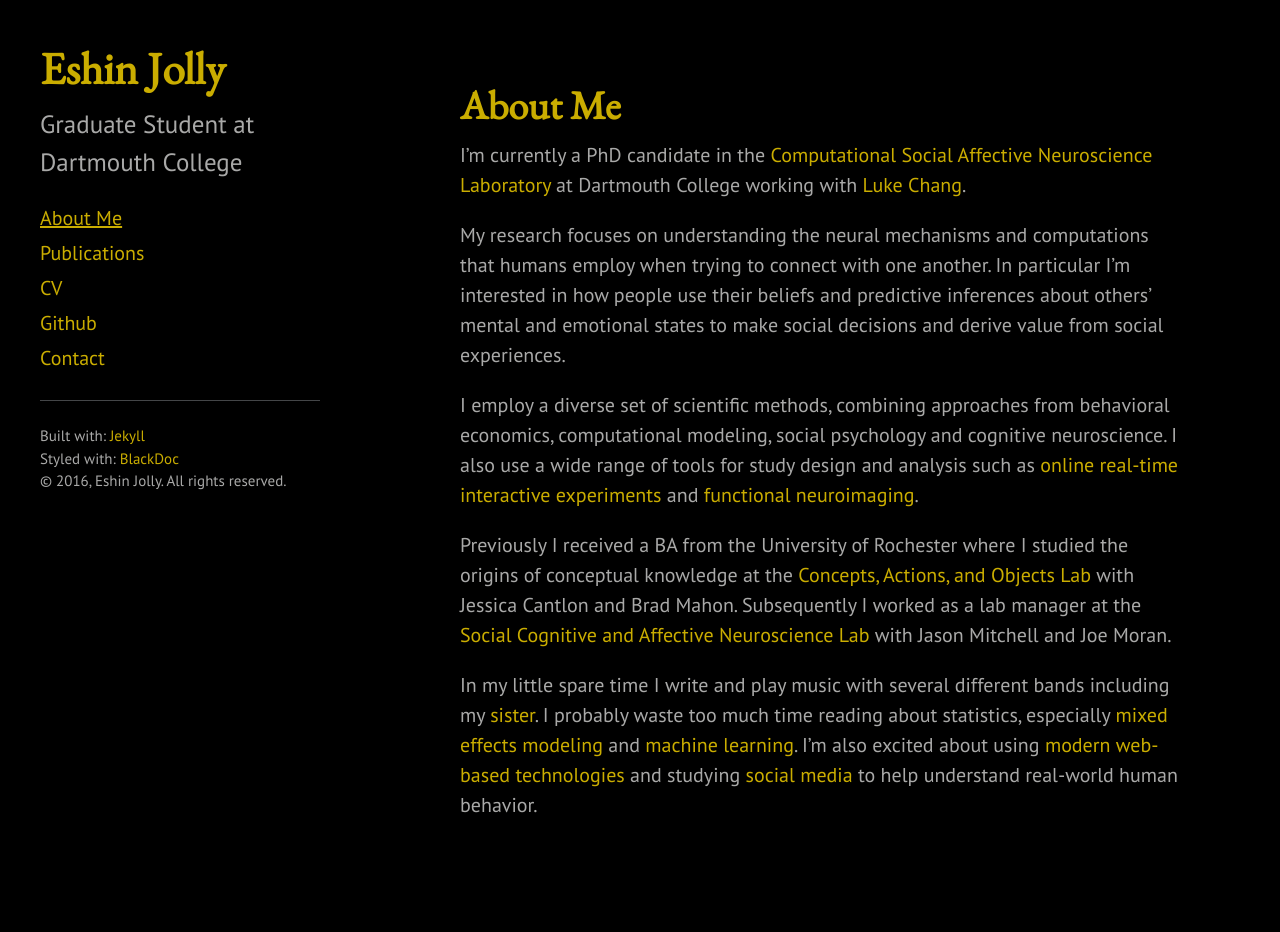
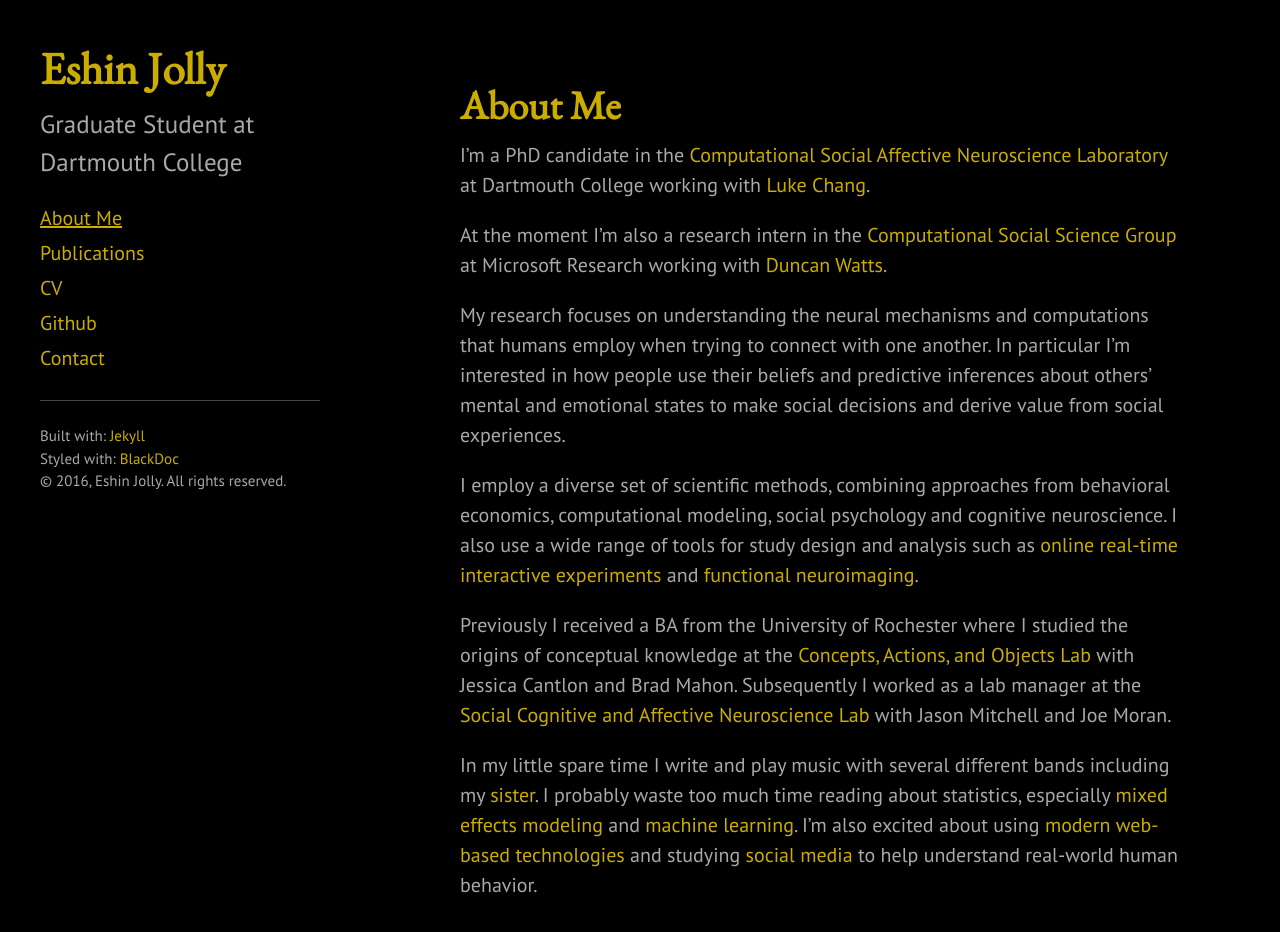
Before and after one commit to ejolly/ejolly.github.io, a Jekyll site: the page built from index.md, in a window 1280 px wide and 1060 px high. Shown: the top 932 px of the window. Built offline with Jekyll 4.4.1, drawn with Linux system fonts in a browser that asks for light colours; Markdown is read by kramdown in place of the engine named in the settings; comment, search, counter and statistics services are not loaded.

Commit message:
Updated about me

```diff
--- a/index.md
+++ b/index.md
@@ -3,7 +3,9 @@ layout: page
 title: About Me
 ---
 
-I'm currently a PhD candidate in the [Computational Social Affective Neuroscience Laboratory](http://cosanlab.com) at Dartmouth College working with [Luke Chang](http://lukejchang.com).
+I'm a PhD candidate in the [Computational Social Affective Neuroscience Laboratory](http://cosanlab.com) at Dartmouth College working with [Luke Chang](http://lukejchang.com).
+
+At the moment I'm also a research intern in the [Computational Social Science Group](http://research.microsoft.com/en-us/groups/cssnyc/) at Microsoft Research working with [Duncan Watts](http://research.microsoft.com/en-us/people/duncan/).
 
 My research focuses on understanding the neural mechanisms and computations that humans employ when trying to connect with one another. In particular I'm interested in how people use their beliefs and predictive inferences about others' mental and emotional states to make social decisions and derive value from social experiences.
 
```
